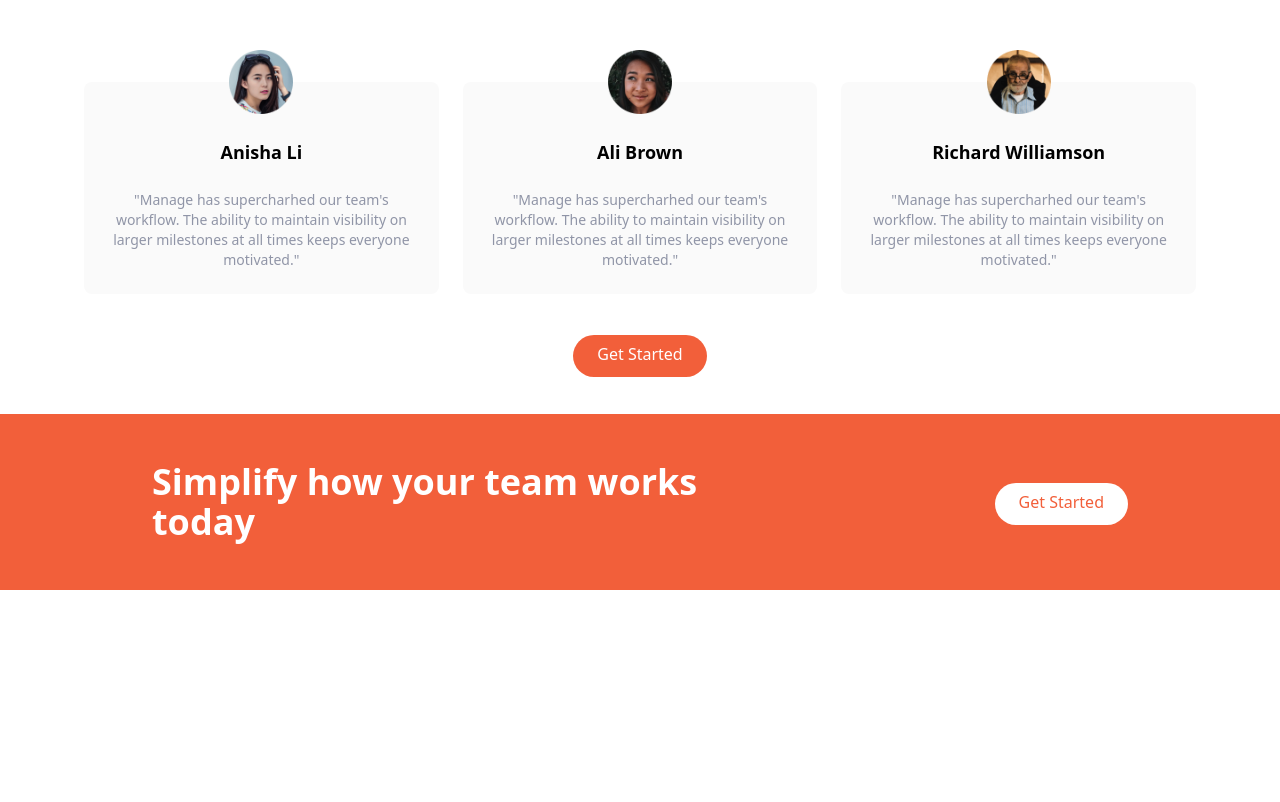
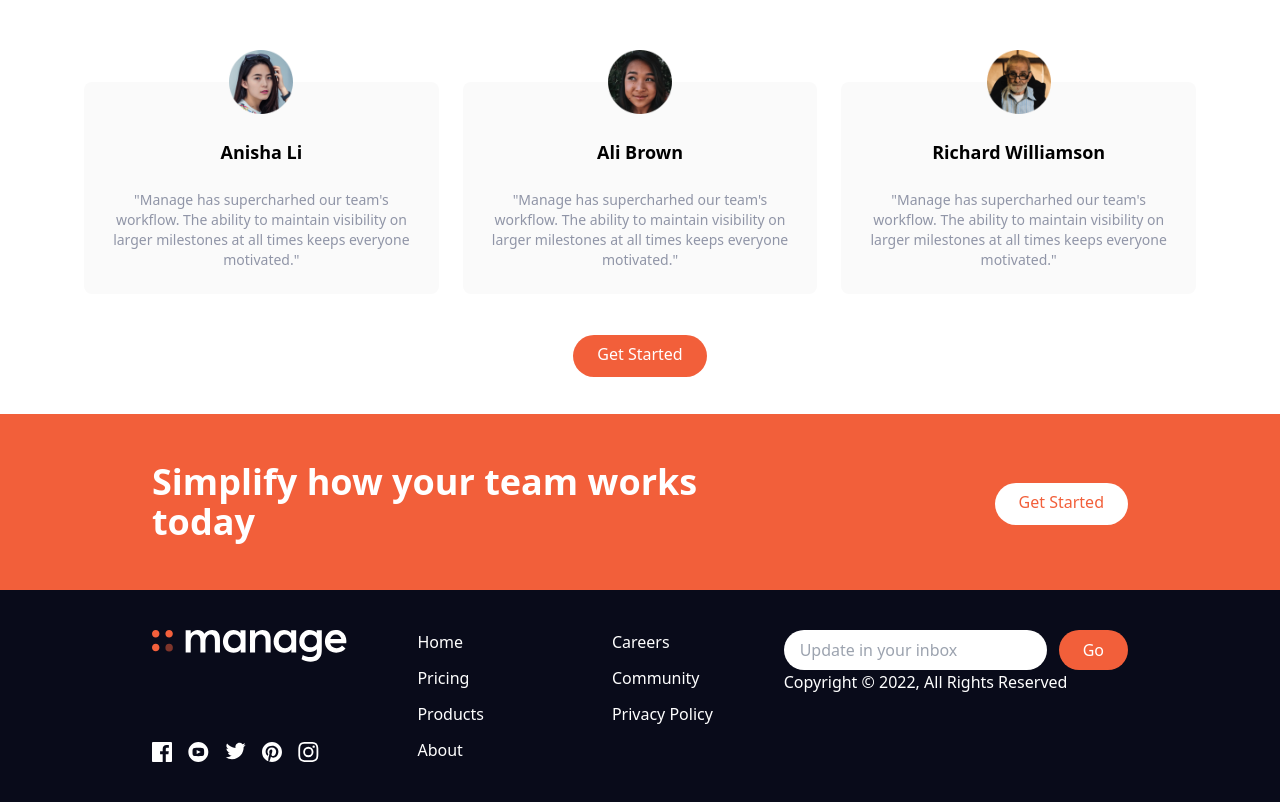
Before and after one commit to kaloyankolev13/tailwind-project, a website: page index.html in a window 1280 px wide. Shown: the part 1322-2124 px from the top of the page. Before the commit the page ends 1912 px from the top, so only its background shows below. Drawn offline with nearby package versions, Linux system fonts and the light colour scheme; files that its build step writes are made by us from their sources.

Commit message:
create footer

```diff
--- a/index.html
+++ b/index.html
@@ -246,5 +246,78 @@
         </div>
       </div>
     </section>
+
+    <!-- Footer  -->
+    <footer class="bg-veryDarkBlue">
+      <!-- Flex Container -->
+      <div
+        class="container flex flex-col-reverse justify-between px-6 py-10 mx-auto space-y-8 md:flex-row md:space-y-0"
+      >
+        <!-- Logo and social links container -->
+        <div
+          class="flex flex-col-reverse items-center justify-between space-y-12 md:flex-col md:space-y-0 md:items-start"
+        >
+          <div class="mx-auto my-6 text-center text-white md:hidden">
+            Copyright &copy; 2022, All Rights Reserved
+          </div>
+          <!-- Logo -->
+          <div>
+            <img src="img/logo-white.svg" class="h-8" alt="" />
+          </div>
+          <!-- social links container -->
+          <div class="flex justify-center space-x-4">
+            <a href="#">
+              <img src="img/icon-facebook.svg" alt="" />
+            </a>
+            <a href="#">
+              <img src="img/icon-youtube.svg" alt="" />
+            </a>
+            <a href="#">
+              <img src="img/icon-twitter.svg" alt="" />
+            </a>
+            <a href="#">
+              <img src="img/icon-pinterest.svg" alt="" />
+            </a>
+            <a href="#">
+              <img src="img/icon-instagram.svg" alt="" />
+            </a>
+          </div>
+        </div>
+        <!-- List Container -->
+        <div class="flex justify-around space-x-32">
+          <div class="flex flex-col space-y-3 text-white">
+            <a href="" class="hover:text-brightRed">Home</a>
+            <a href="" class="hover:text-brightRed">Pricing</a>
+            <a href="" class="hover:text-brightRed">Products</a>
+            <a href="" class="hover:text-brightRed">About</a>
+          </div>
+          <div class="flex flex-col space-y-3 text-white">
+            <a href="" class="hover:text-brightRed">Careers</a>
+            <a href="" class="hover:text-brightRed">Community</a>
+            <a href="" class="hover:text-brightRed">Privacy Policy</a>
+          </div>
+        </div>
+        <!-- Input Container -->
+        <div class="flex-flex-col justify-between">
+          <form>
+            <div class="flex space-x-3">
+              <input
+                type="text"
+                class="flex-1 px-4 rounded-full focus:outline-none"
+                placeholder="Update in your inbox"
+              />
+              <button
+                class="px-6 py-2 text-white rounded-full bg-brightRed hover:bg-brightRedLight focus:outline-none"
+              >
+                Go
+              </button>
+            </div>
+          </form>
+          <div class="hidden text-white md:block">
+            Copyright &copy; 2022, All Rights Reserved
+          </div>
+        </div>
+      </div>
+    </footer>
   </body>
 </html>
```
